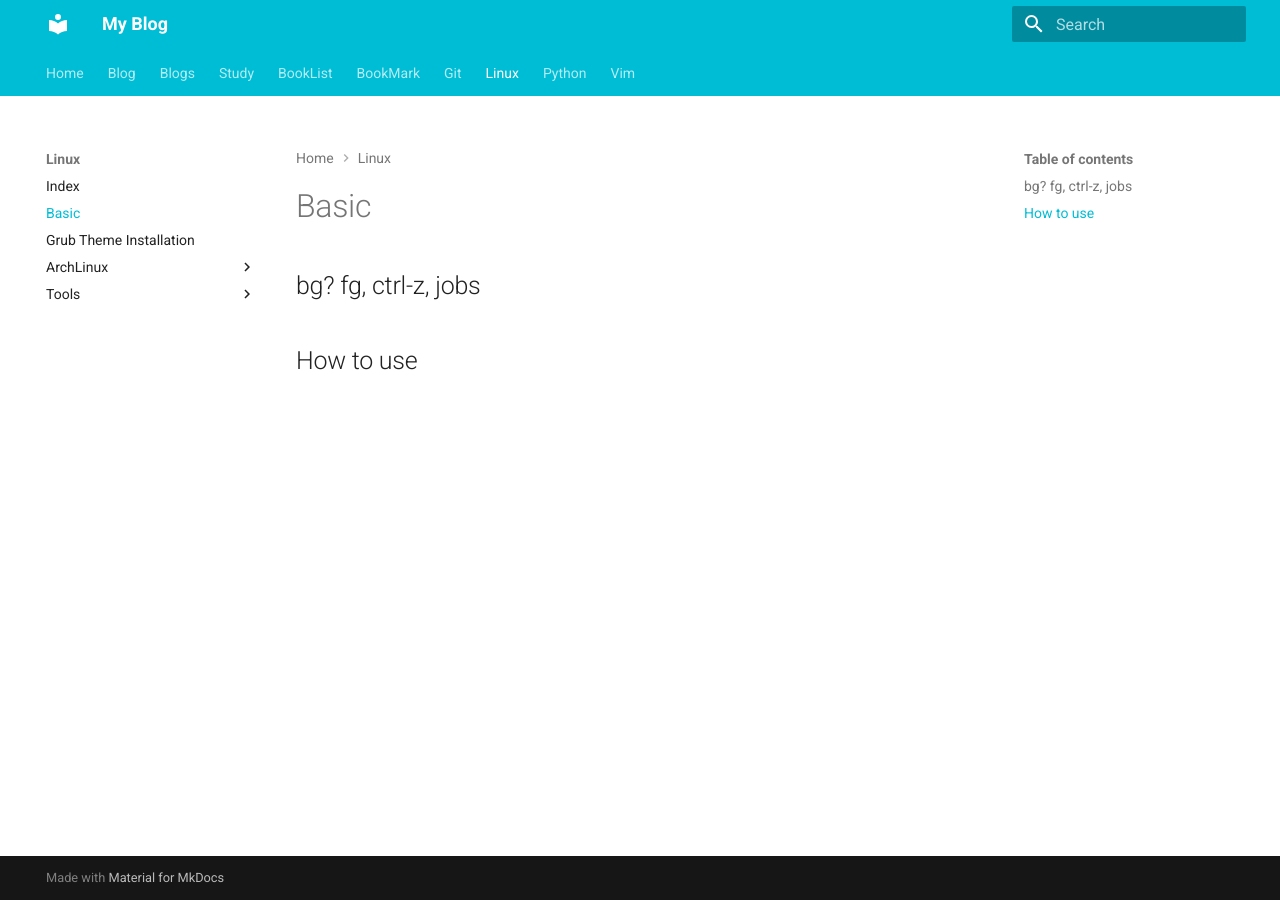
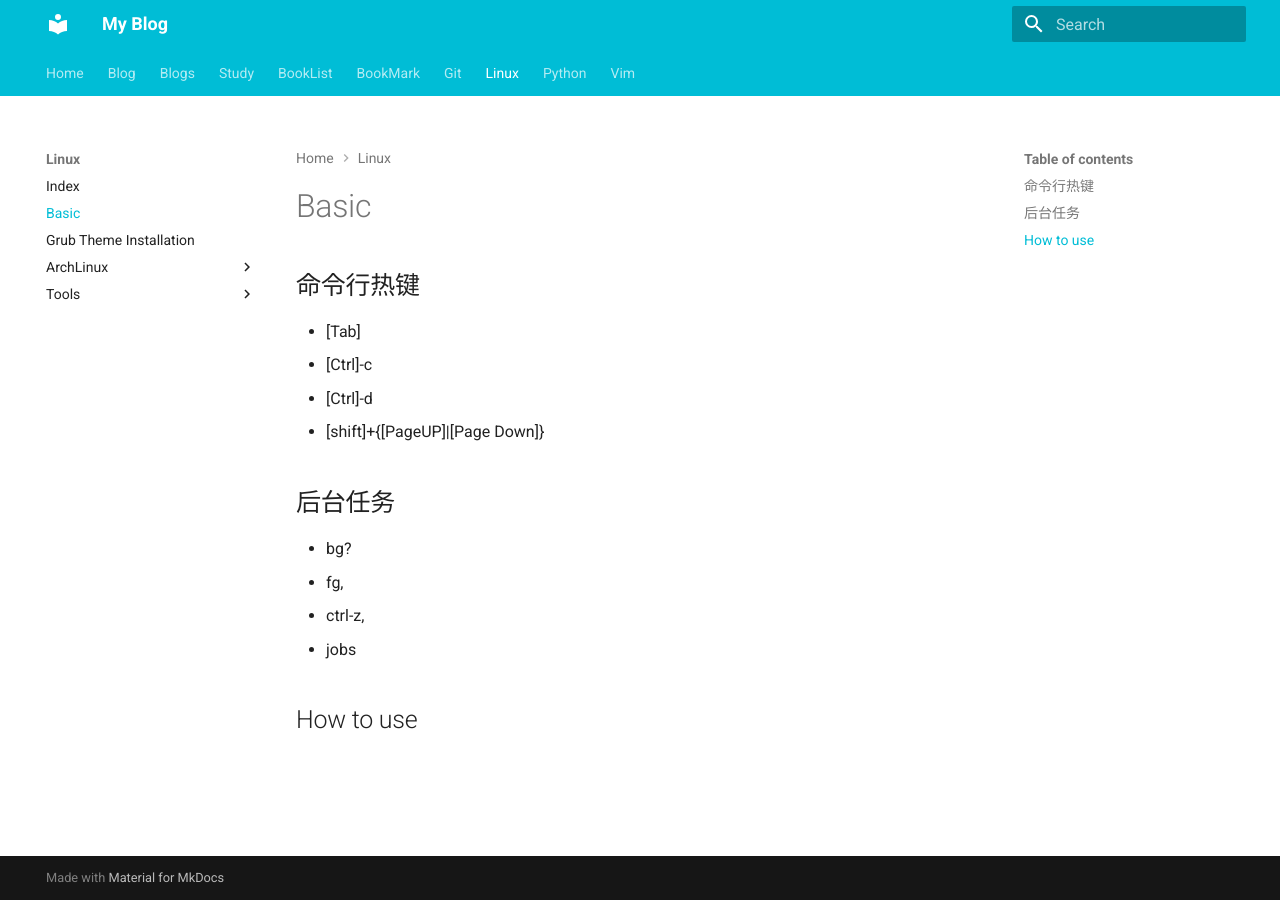
Before and after one commit to WGZ-W/wgz-w.github.io, an MkDocs documentation site: the page built from docs/Linux/basic.md, in a window 1280 px wide. Built offline with MkDocs 1.6.1 and Material for MkDocs 9.7.7, drawn with Linux system fonts in a browser that asks for light colours.

Commit message:
Update Linux/basic

```diff
--- a/docs/Linux/basic.md
+++ b/docs/Linux/basic.md
@@ -1,6 +1,17 @@
 # Basic
 
-## bg? fg, ctrl-z, jobs
+
+## 命令行热键
+- [Tab]
+- [Ctrl]-c
+- [Ctrl]-d
+- [shift]+{[PageUP]|[Page Down]}
+
+## 后台任务
+- bg?
+- fg,
+- ctrl-z,
+- jobs
 
 
 ## How to use
```
